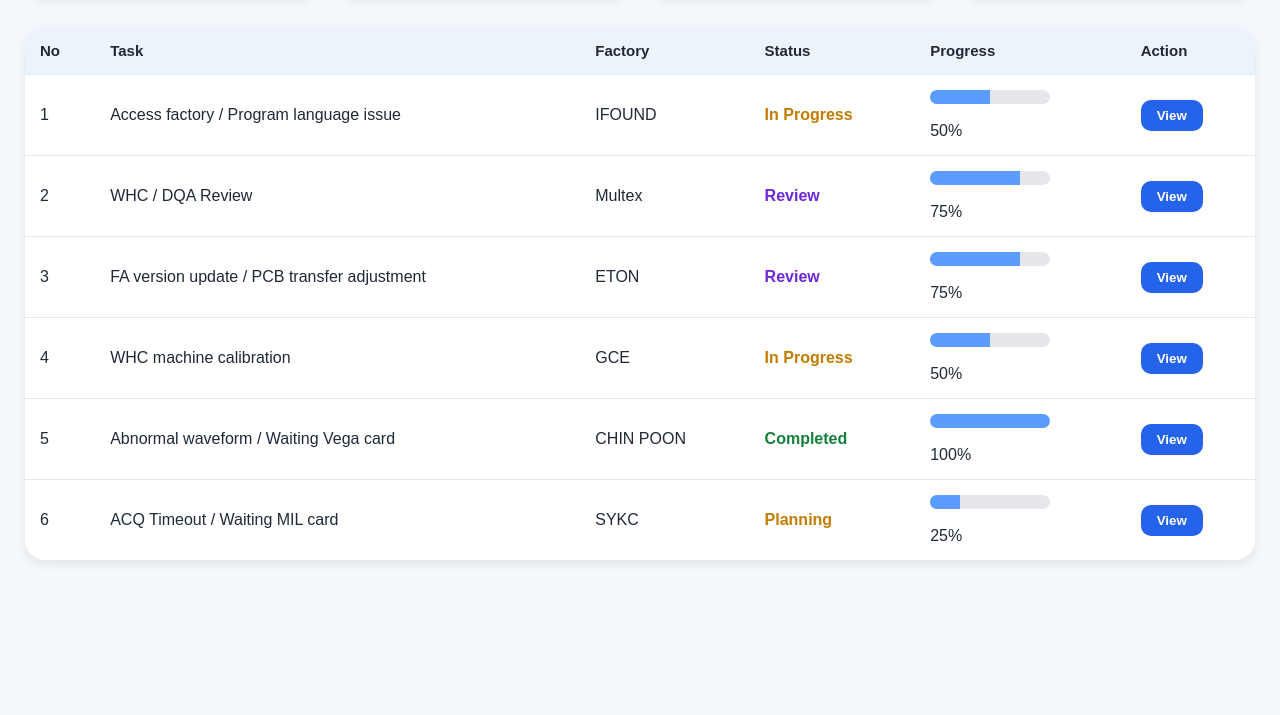
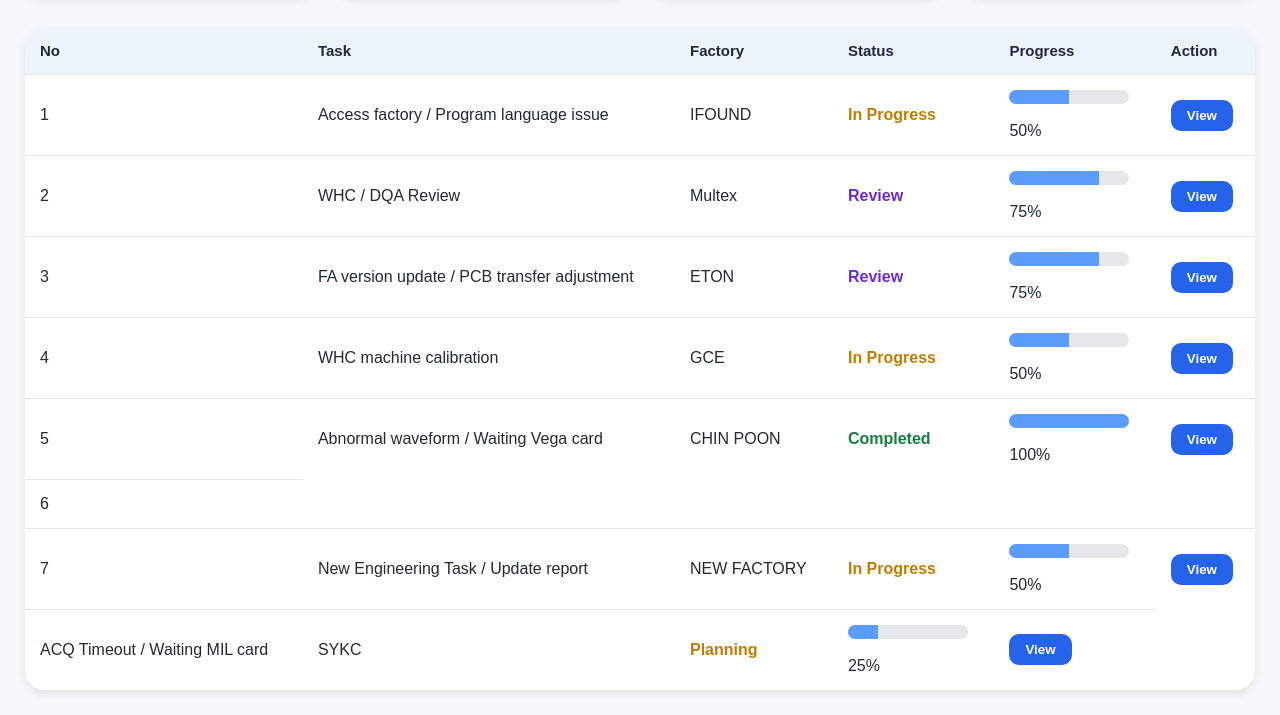
Before and after one commit to WINTHAI-Engineering/WINTHAI-Engineering-Dashboard, a plain HTML site: page index.html in a window 1280 px wide. Shown: the part 247-962 px from the top of the page. Before the commit the page ends 832 px from the top, so only its background shows below. Drawn offline with Linux system fonts and the light colour scheme.

Commit message:
Update index.html

```diff
--- a/index.html
+++ b/index.html
@@ -442,7 +442,42 @@
 <tr>
 
     <td>6</td>
+<tr>
+    <td>7</td>
 
+    <td>
+        New Engineering Task / Update report
+    </td>
+
+    <td>NEW FACTORY</td>
+
+    <td class="status-progress">
+        In Progress
+    </td>
+
+    <td>
+        <div class="progress-bar">
+            <div class="progress-fill"
+                style="width:50%;">
+            </div>
+        </div>
+
+        <br>
+
+        50%
+    </td>
+
+    <td>
+        <button onclick="openModal(
+            'New Engineering Task / Update report',
+            'NEW FACTORY',
+            'In Progress',
+            '50%'
+        )">
+            View
+        </button>
+    </td>
+</tr>
     <td>
         ACQ Timeout / Waiting MIL card
     </td>
```
